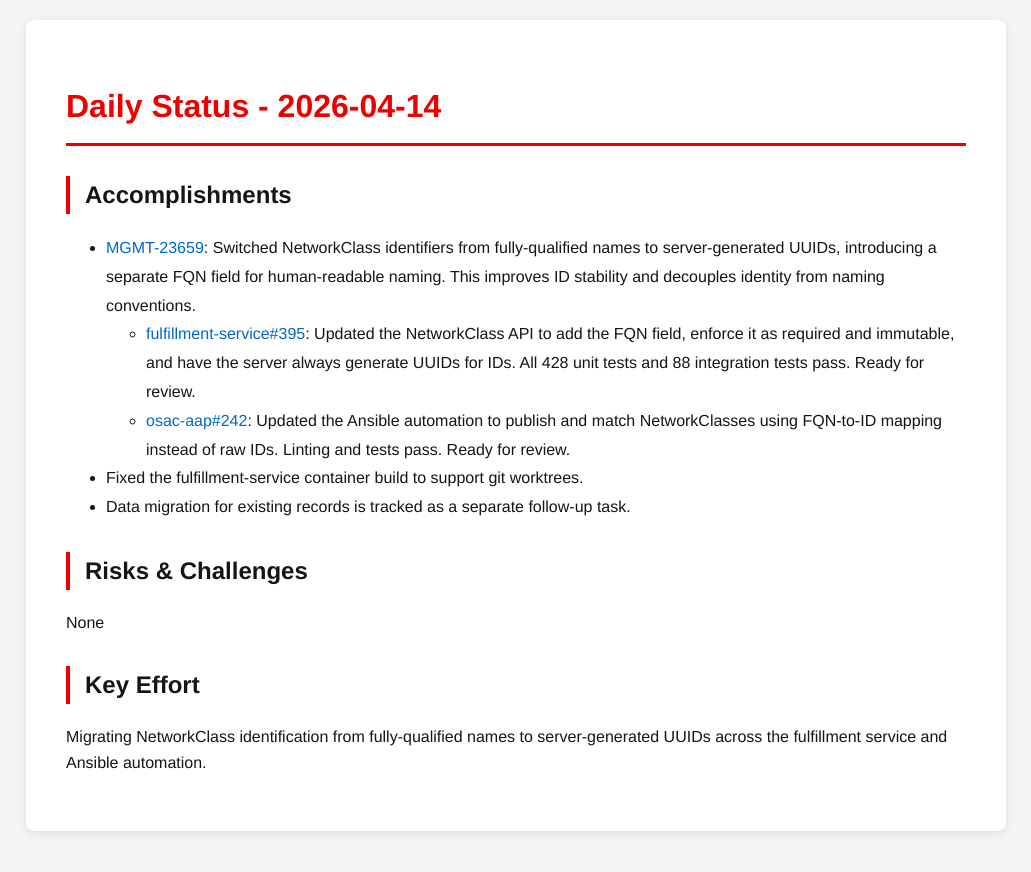
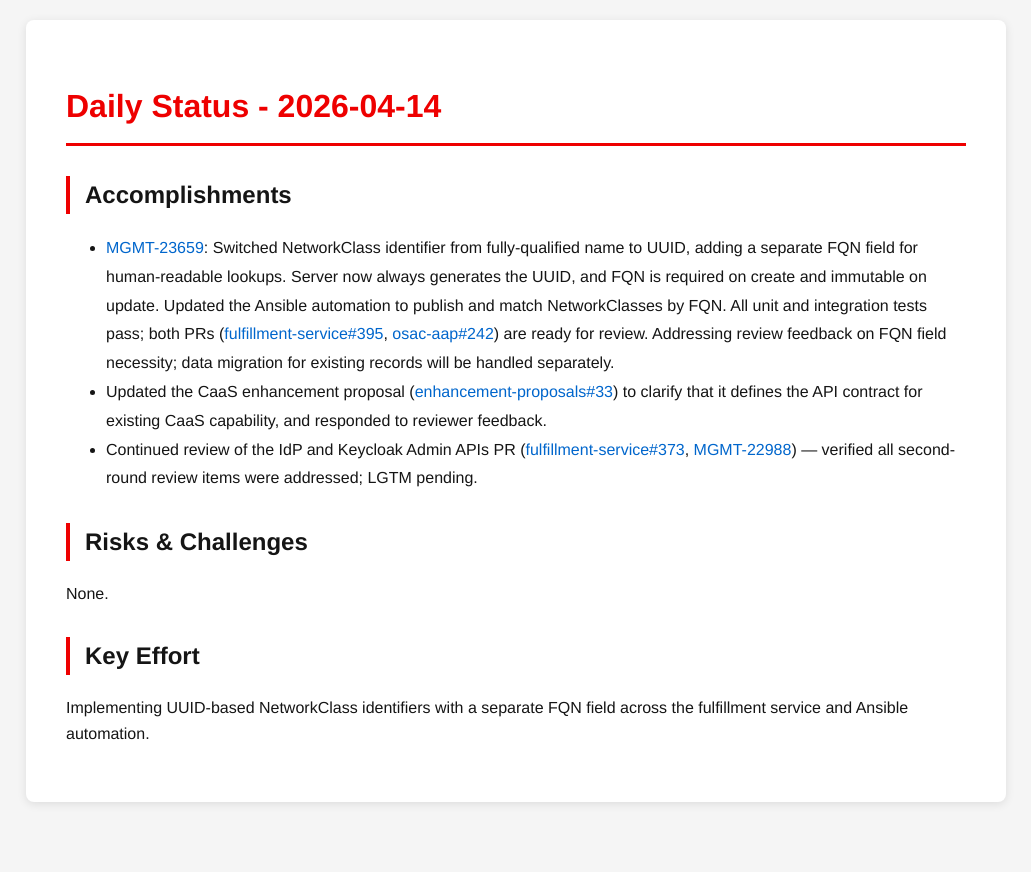
Before and after one commit to tzvatot/daily-status, a Jekyll site: the page built from 2026-04-14.md, in a window 1280 px wide. Shown: the top 872 px of the page, without its empty margins (124-1155 px from the left). Built offline with Jekyll 4.4.1, drawn with Linux system fonts in a browser that asks for light colours.

Commit message:
Daily status update - 2026-04-14

```diff
--- a/2026-04-14.md
+++ b/2026-04-14.md
@@ -7,14 +7,12 @@ date: 2026-04-14
 # Daily Status - 2026-04-14
 
 ## Accomplishments
-- [MGMT-23659](https://issues.redhat.com/browse/MGMT-23659): Switched NetworkClass identifiers from fully-qualified names to server-generated UUIDs, introducing a separate FQN field for human-readable naming. This improves ID stability and decouples identity from naming conventions.
-  - [fulfillment-service#395](https://github.com/osac-project/fulfillment-service/pull/395): Updated the NetworkClass API to add the FQN field, enforce it as required and immutable, and have the server always generate UUIDs for IDs. All 428 unit tests and 88 integration tests pass. Ready for review.
-  - [osac-aap#242](https://github.com/osac-project/osac-aap/pull/242): Updated the Ansible automation to publish and match NetworkClasses using FQN-to-ID mapping instead of raw IDs. Linting and tests pass. Ready for review.
-- Fixed the fulfillment-service container build to support git worktrees.
-- Data migration for existing records is tracked as a separate follow-up task.
+- [MGMT-23659](https://issues.redhat.com/browse/MGMT-23659): Switched NetworkClass identifier from fully-qualified name to UUID, adding a separate FQN field for human-readable lookups. Server now always generates the UUID, and FQN is required on create and immutable on update. Updated the Ansible automation to publish and match NetworkClasses by FQN. All unit and integration tests pass; both PRs ([fulfillment-service#395](https://github.com/osac-project/fulfillment-service/pull/395), [osac-aap#242](https://github.com/osac-project/osac-aap/pull/242)) are ready for review. Addressing review feedback on FQN field necessity; data migration for existing records will be handled separately.
+- Updated the CaaS enhancement proposal ([enhancement-proposals#33](https://github.com/osac-project/enhancement-proposals/pull/33)) to clarify that it defines the API contract for existing CaaS capability, and responded to reviewer feedback.
+- Continued review of the IdP and Keycloak Admin APIs PR ([fulfillment-service#373](https://github.com/osac-project/fulfillment-service/pull/373), [MGMT-22988](https://issues.redhat.com/browse/MGMT-22988)) — verified all second-round review items were addressed; LGTM pending.
 
 ## Risks & Challenges
-None
+None.
 
 ## Key Effort
-Migrating NetworkClass identification from fully-qualified names to server-generated UUIDs across the fulfillment service and Ansible automation.
+Implementing UUID-based NetworkClass identifiers with a separate FQN field across the fulfillment service and Ansible automation.
```
